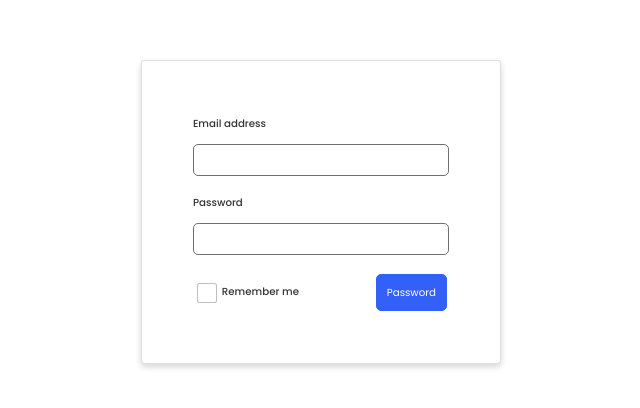
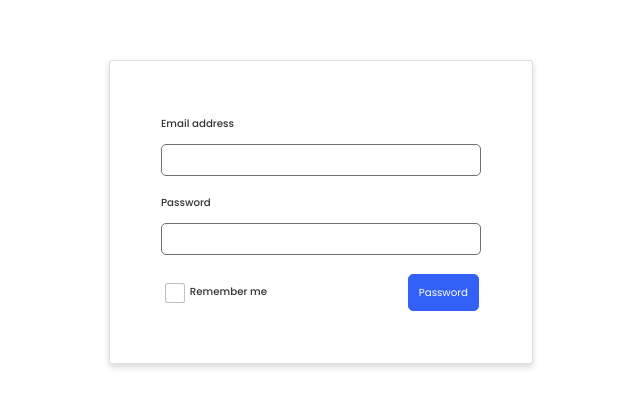
Before and after one commit to Starkstech/web-admin-logistics-1, a React (Create React App) app: page / in a window 1280 px wide. Shown: the part 188-596 px from the top of the page, without its empty margins (319-959 px from the left). Built offline with nearby package versions, Linux system fonts and the light colour scheme.

Commit message:
Worked on Login

```diff
--- a/src/Layout/SideBar/SideBar.tsx
+++ b/src/Layout/SideBar/SideBar.tsx
@@ -1,3 +1,4 @@
+/* eslint-disable react/jsx-filename-extension */
 import React from 'react'
 import './SideBar.scss'
 
--- a/src/Pages/Frontend/Interfaces/Login/Login.scss
+++ b/src/Pages/Frontend/Interfaces/Login/Login.scss
@@ -4,7 +4,7 @@
     align-items: center;
     height:100vh;
     .login-card{
-        max-width: 70vf;
+        max-width: 35rem;
         padding:4rem;
         background-color: #FFFFFF;
         box-shadow:  0px 3px 6px #00000029;
@@ -19,7 +19,7 @@
     }
 
     .login-input{
-        width:20rem;
+        width:25rem;
         box-shadow: none;
         border: 1px solid #707070;
         border-radius:5px;
--- a/src/Pages/Frontend/Interfaces/Login/Login.tsx
+++ b/src/Pages/Frontend/Interfaces/Login/Login.tsx
@@ -20,7 +20,6 @@ const Login: React.FC = () => {
       <>
       <div className="container-fluid login-container">
       <div className="card login-card">
-
           <form onSubmit={handleSubmit(onSubmit)}>
             <div>
               <label htmlFor="exampleInputEmail1" className="form-label login-label pb-2 ">Email address</label>
@@ -64,11 +63,8 @@ const Login: React.FC = () => {
 
           </form>
           </div>
-
           </div>
-
           </>
-
   </React.Fragment>
 
   )
```
